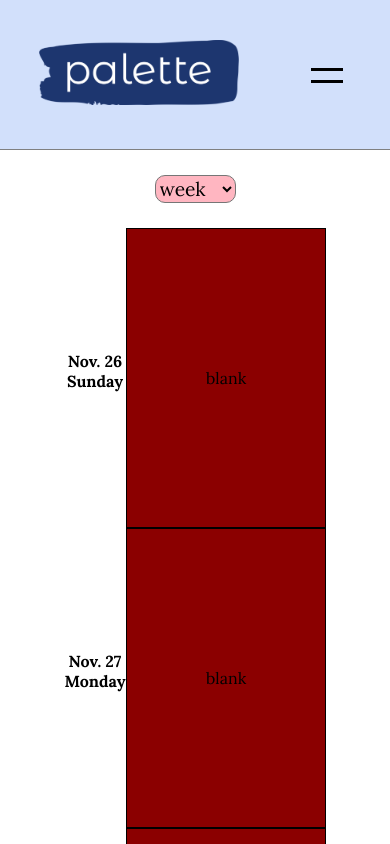
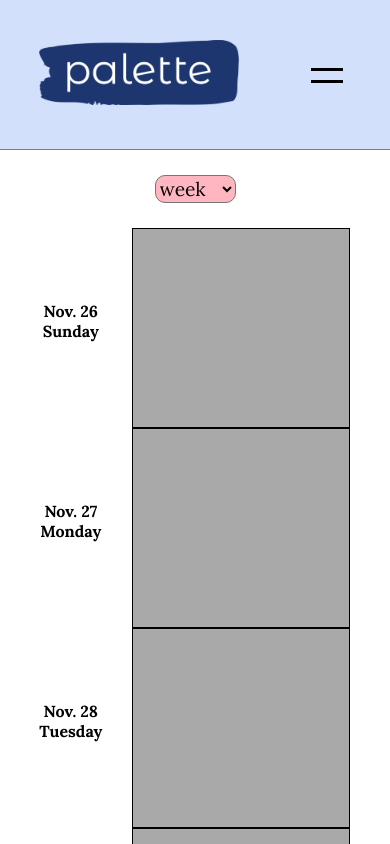
Before and after one commit to taujeng/palette, a Next.js app: page /week in a window 390 px wide. Shown: the top 844 px of the page. Built offline with nearby package versions, Linux system fonts and the light colour scheme; a web font is replaced by a local one.

Commit message:
Update weekly view: added icons, and corrected sizing of the boxes

```diff
--- a/src/app/components/weekly/weeklyEntry/WeeklyEntry.tsx
+++ b/src/app/components/weekly/weeklyEntry/WeeklyEntry.tsx
@@ -3,6 +3,8 @@ import './weeklyEntry.css'
 import { useEntryContext } from '@/app/context/EntryContext';
 import { getShortFormatDate, getWeekDay } from '@/app/utils/dateUtil';
 import { MyEntryObject } from '@/app/utils/interfaceLibrary';
+import { FontAwesomeIcon } from '@fortawesome/react-fontawesome';
+
 interface WeeklyEntryProps {
   date: string;
 }
@@ -35,17 +37,17 @@ const WeeklyEntry = ( {date} : WeeklyEntryProps ) => {
           <ul>
             {usableEntries.map((entry:MyEntryObject, i:number) => {
               return <li key={i}>
-                {entry.reaction === "heart" && "❤️"} {entry.name}
+                <FontAwesomeIcon icon={entry.icon} style={{color: entry.category}}/> {entry.name}
               </li>
             })}
           </ul>
           :
-          <div className="">Blank</div>
+          <div className=""></div>
         }
       </main>
       :
       <div className="weeklyEntry-container-empty">
-        blank
+
       </div>
     }
 
--- a/src/app/components/weekly/weeklyEntry/weeklyEntry.css
+++ b/src/app/components/weekly/weeklyEntry/weeklyEntry.css
@@ -63,12 +63,22 @@
 }
 
 .weeklyEntry-container-empty {
-  height: 300px;
-  width: 200px;
-  background-color: darkred;
+  height: 100%;
+  width: 100%;
+  background-color: darkgrey;
   border: 1px black solid;
+  padding: 10px;
   display: flex;
   flex-direction: column;
   justify-content: center;
   align-items: center;
+  margin-bottom: 50px;
+}
+@media only screen and (max-width: 600px) {
+  .weeklyEntry-container-empty {
+    width: 70%;
+    margin-left: 30px;
+    min-height: 200px;
+    margin-bottom: 0;
+  }
 }/*# sourceMappingURL=weeklyEntry.css.map */
--- a/src/app/components/weekly/weeklyEntry/weeklyEntry.scss
+++ b/src/app/components/weekly/weeklyEntry/weeklyEntry.scss
@@ -57,12 +57,29 @@
 }
 
 .weeklyEntry-container-empty {
-  height: 300px;
-  width: 200px;
-  background-color: darkred;
+  // height: 300px;
+  // width: 200px;
+  // background-color: darkred;
+  // border: 1px black solid;
+  // display: flex;
+  // flex-direction: column;
+  // justify-content: center;
+  // align-items: center;
+
+  height: 100%;
+  width: 100%;
+  background-color: darkgrey;
   border: 1px black solid;
+  padding: 10px;
   display: flex;
   flex-direction: column;
   justify-content: center;
   align-items: center;
+  margin-bottom: 50px;
+  @media only screen and (max-width: 600px) {
+    width: 70%;
+    margin-left: 30px;
+    min-height: 200px;
+    margin-bottom: 0;
+  }
 }
--- a/src/app/utils/interfaceLibrary.ts
+++ b/src/app/utils/interfaceLibrary.ts
@@ -1,8 +1,9 @@
+import { IconLookup } from '@fortawesome/fontawesome-svg-core'
 export interface MyEntryObject {
   id: string;
   name: string;
   category: string;
   selected: boolean;
   reaction: string;
-  icon: object;
+  icon: IconLookup;
 }
```
Also changed, not shown: 1 other file (tests, documents, lock files or other folders).
